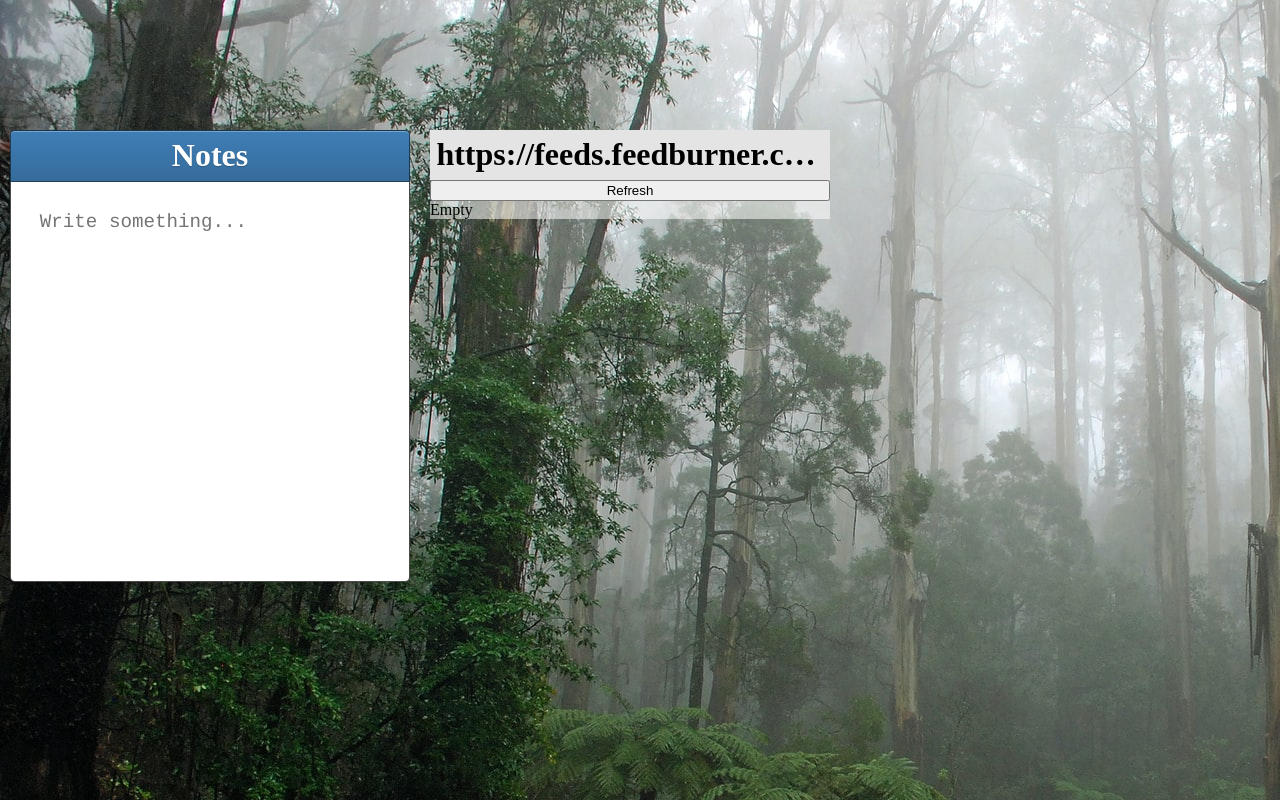
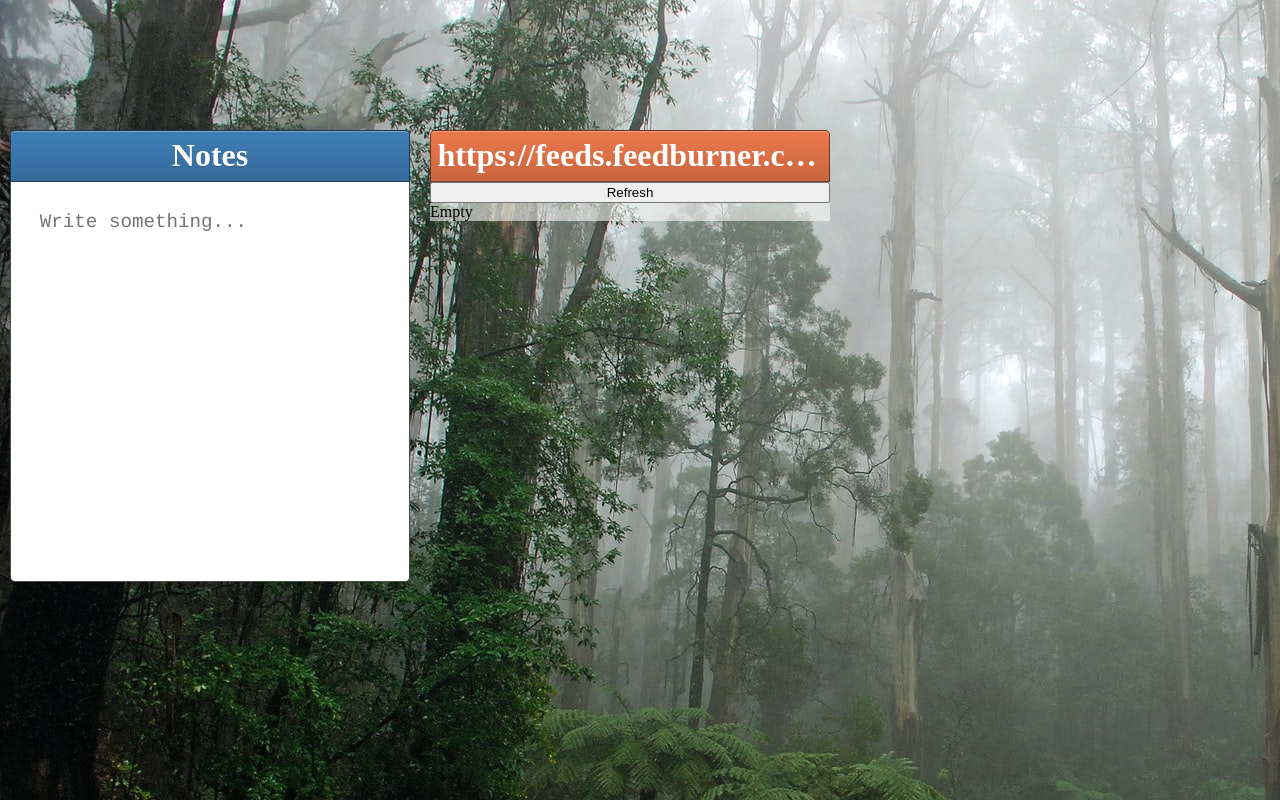
Before and after one commit to andreagualandi/aTab, a browser extension: page src/index.html in a window 1280 px wide. Drawn offline with Linux system fonts and the light colour scheme.

Commit message:
minor fixes css

```diff
--- a/src/index.css
+++ b/src/index.css
@@ -76,11 +76,19 @@ body {
 #rss-feed h1{
     background: #e4e4e4;
     margin: 0px;
+    min-height: 35px;
     font-size: 2em;
     padding: .2em;
     overflow: hidden;
     white-space: nowrap;
     text-overflow: ellipsis;
+
+    background-image: linear-gradient(rgba(0,0,0,0), rgba(0,0,0,.15));
+    border-radius: 5px 5px 0 0;
+    box-shadow: inset 0 1px rgba(255,255,255,.3);
+    border: 1px solid rgba(0,0,0,.5);
+    color: #fff;
+    background-color: #ec784b;
 }
 
 #rss{
@@ -118,7 +126,7 @@ body {
 
 .tile-item{
     border-color: gainsboro;
-    width: 200px;
+    width: 170px;
     height: 48px;
     display: flex;
     margin: 5px;
```
